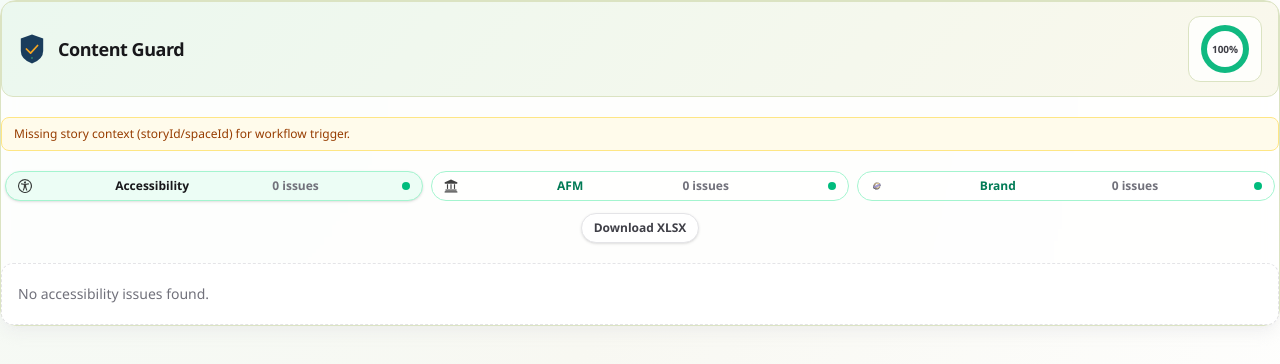
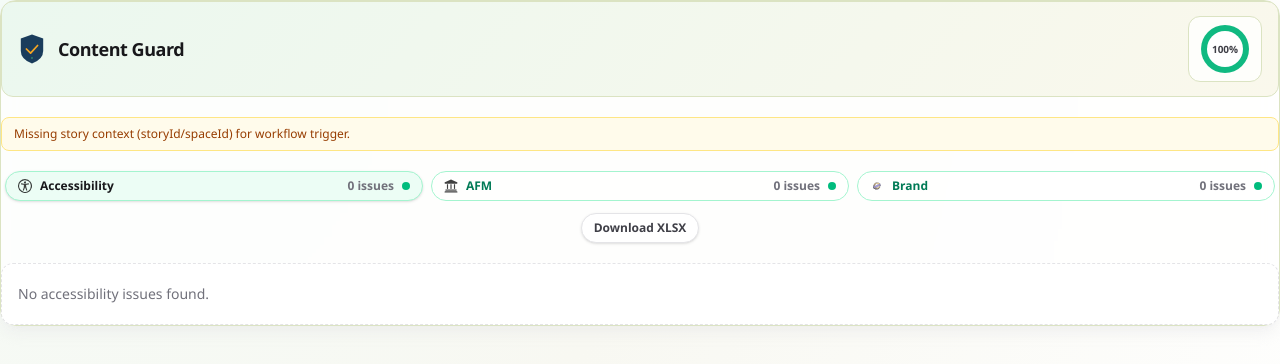
Before and after one commit to adanbaiquality/Content-Guard, a Next.js app in the folder apps/storyblok-plugin/: page / in a window 1280 px wide. Shown: the top 364 px of the page. Built offline with nearby package versions, Linux system fonts and the light colour scheme.

Commit message:
Align issue numbers to the right

```diff
--- a/apps/storyblok-plugin/src/components/ContentGuardPanel.tsx
+++ b/apps/storyblok-plugin/src/components/ContentGuardPanel.tsx
@@ -468,14 +468,14 @@ function CategoryTabTrigger({
     <TabsTrigger
       value={category}
       className={cn(
-        "inline-flex h-auto w-full items-center justify-between gap-2 rounded-full border px-3 py-1.5 text-xs font-semibold transition data-[state=active]:shadow-sm",
+        "grid h-auto w-full grid-cols-[14px_minmax(0,1fr)_88px_8px] items-center gap-2 rounded-full border px-3 py-1.5 text-xs font-semibold transition data-[state=active]:shadow-sm",
         "bg-white/50 hover:bg-white data-[state=active]:text-current",
         styles[status],
       )}
     >
       <Image src={CATEGORY_ICONS[category]} alt="" width={14} height={14} className="opacity-75" />
-      <span className="font-bold">{CATEGORY_LABELS[category]}</span>
-      <span className="text-zinc-500">
+      <span className="min-w-0 truncate text-left font-bold">{CATEGORY_LABELS[category]}</span>
+      <span className="text-right tabular-nums text-zinc-500">
         {issueCount} issue{issueCount === 1 ? "" : "s"}
       </span>
       <span className={`h-2 w-2 rounded-full ${dotStyles[status]}`} />
```
